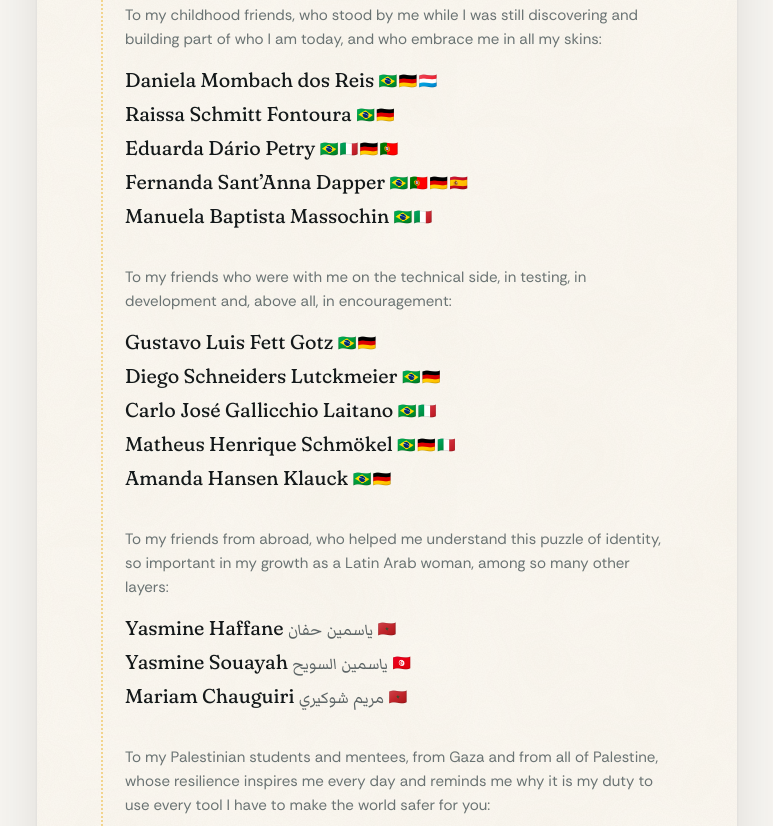
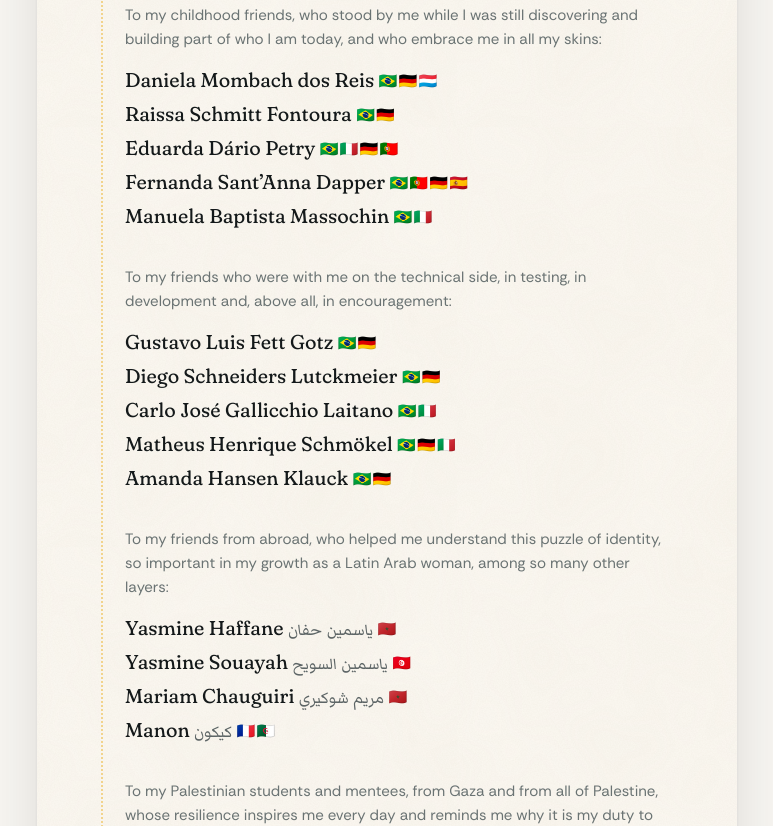
Before and after one commit to yseadi/iara.family.website, a plain HTML site: page historia.html in a window 1280 px wide. Shown: the part 11174-12000 px from the top of the page, without its empty margins (253-1026 px from the left). Drawn offline with Linux system fonts and the light colour scheme; animation ran at ten frames a second.

Commit message:
Créditos: Manon كيكون 🇫🇷🇩🇿 nas amigas internacionais
Co-Authored-By: Claude Opus 5.5 <noreply@anthropic.com>
Claude-Session: https://claude.ai/code/session_016mmud4jD8DTb3bd4q9SCKJ

```diff
--- a/historia.html
+++ b/historia.html
@@ -335,6 +335,7 @@
                 <li><bdi>Yasmine Haffane</bdi> <span class="junto"><bdi lang="ar" dir="rtl">ياسمين حفان</bdi> <span class="bandeiras" aria-hidden="true">🇲🇦</span></span></li>
                 <li><bdi>Yasmine Souayah</bdi> <span class="junto"><bdi lang="ar" dir="rtl">ياسمين السويح</bdi> <span class="bandeiras" aria-hidden="true">🇹🇳</span></span></li>
                 <li><bdi>Mariam Chauguiri</bdi> <span class="junto"><bdi lang="ar" dir="rtl">مريم شوكيري</bdi> <span class="bandeiras" aria-hidden="true">🇲🇦</span></span></li>
+                <li><bdi>Manon</bdi> <span class="junto"><bdi lang="ar" dir="rtl">كيكون</bdi> <span class="bandeiras" aria-hidden="true">🇫🇷🇩🇿</span></span></li>
               </ul>
             </div>
             <div class="grupo-nomes">
```
